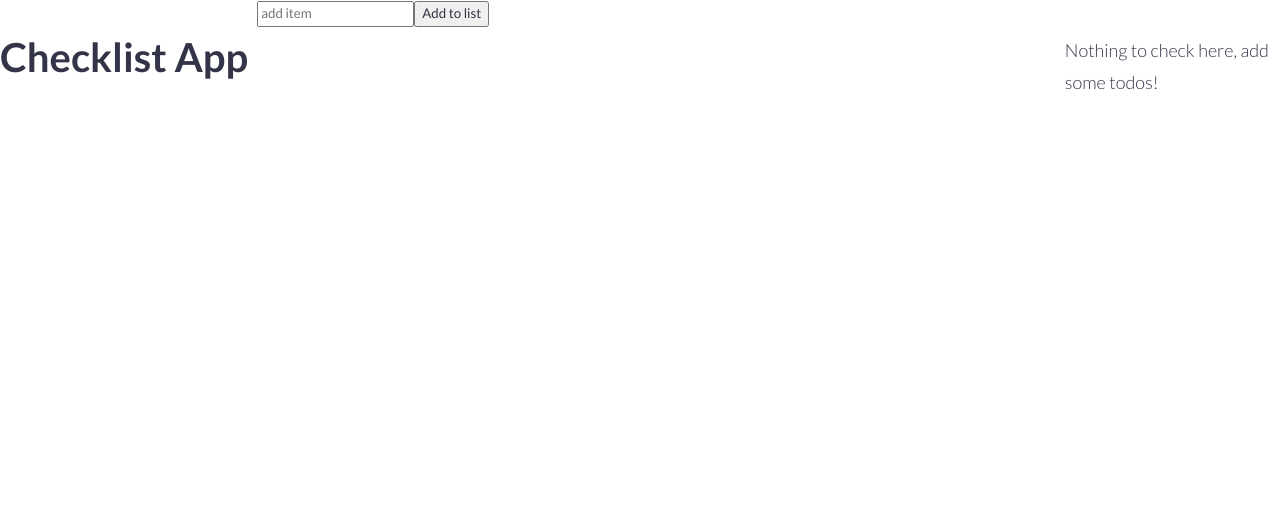
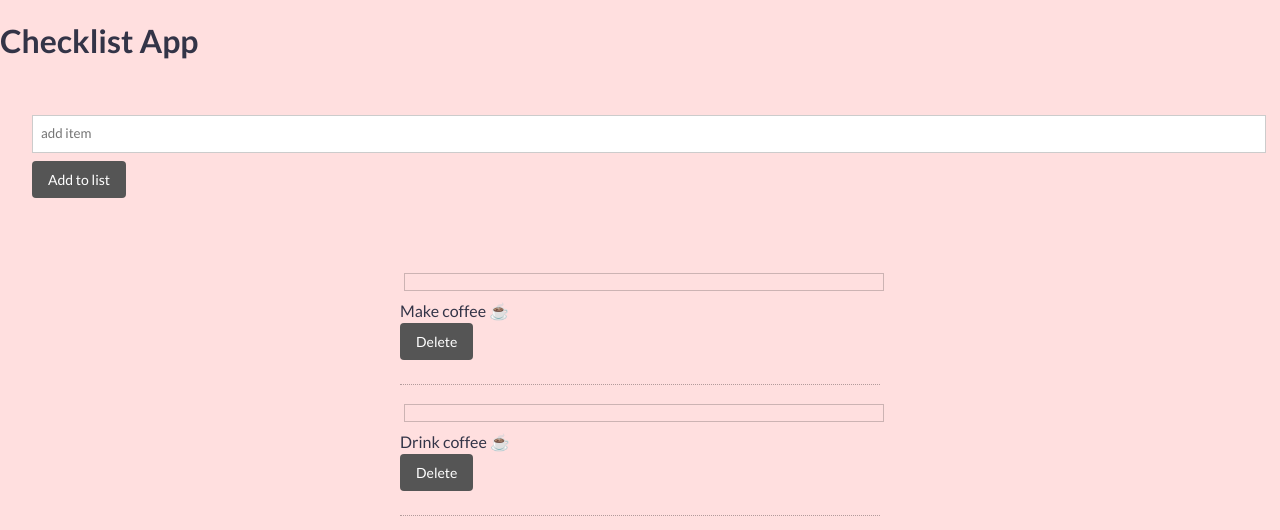
Before and after one commit to aniasobo/mvc-js, a plain HTML site: page index.html in a window 1280 px wide. Drawn offline with Linux system fonts and the light colour scheme.

Commit message:
Fix bugs, add Tachyons CSS classes

```diff
--- a/index.html
+++ b/index.html
@@ -6,12 +6,13 @@
   <meta http-equiv="X-UA-Compatible" content="ie=edge">
 
   <title>Checklist App</title>
+  <link rel="stylesheet" href="styles.css">
+</head>
 
-  <link rel="stylesheet" href="styles.css" />
-</head>
-<body>
+<body class="near-black bg-washed-red">
   <div id="root"></div>
 
   <script src="script.js"></script>
+
 </body>
 </html>
--- a/script.js
+++ b/script.js
@@ -1,10 +1,7 @@
 class Model {
   constructor() {
-    this.list = JSON.parse(localStorage.getItem('list')) || [];
-    // [
-    //   { id: 0, text: "Make coffee ☕️", checked: false},
-    //   { id: 1, text: "Drink coffee ☕️", checked: false},
-    // ]
+    this.list = JSON.parse(localStorage.getItem('list')) || [{ id: 0, text: "Make coffee ☕️", checked: false},
+    { id: 1, text: "Drink coffee ☕️", checked: false}];
   }
 
   addItem(item) {
@@ -17,28 +14,24 @@ class Model {
     this.list.push(newItem);
 
     this._commit(this.list);
-
-    this.onChange(this.list);
   }
 
   editItem(id, newText) {
     this.list = this.list.map(item => item.id === id ? { id: item.id, text: newText, complete: item.complete } : item);
 
     this._commit(this.list);
-
-    this.onChange(this.list);
   }
 
   deleteItem(id) {
     this.list = this.list.filter(item => item.id !== id);
 
     this._commit(this.list);
-
-    this.onChange(this.list);
   }
 
   toggleCheckOnItem(id) {
     this.list = this.list.map(item => item.id === id ? { id: item.id, text: item.text, complete: !item.complete } : item);
+
+    this._commit(this.list);
   }
 
   bindListChange(callback) {
@@ -57,7 +50,7 @@ class View {
     this.app = this.getDOMelement('#root');
 
     // title
-    this.title = this.createDOMelement('h1');
+    this.title = this.createDOMelement('h1', 'lh-title');
     this.title.textContent = 'Checklist App';
 
     // form with input and submit
@@ -66,16 +59,16 @@ class View {
     this.input.type = 'text';
     this.input.placeholder = 'add item';
     this.input.name = 'new item';
-    this.submitButton = this.createDOMelement('button');
+    this.submitButton = this.createDOMelement('a');
     this.submitButton.textContent = 'Add to list';
 
     this.form.append(this.input, this.submitButton);
 
     // list element
-    this.list = this.createDOMelement('ul', 'checklist');
+    this.list = this.createDOMelement('ul');
     this.app.append(this.title, this.form, this.list);
 
-    this._temporaryItemText;
+    this._temporaryItemText = '';
     this._initLocalListeners();
   }
 
@@ -106,7 +99,7 @@ class View {
         const li = this.createDOMelement('li');
         li.id = item.id;
 
-        const checkbox = this.createDOMelement('input');
+        const checkbox = this.createDOMelement('input', 'mr2');
         checkbox.type = 'checkbox';
         checkbox.checked = item.complete;
 
@@ -115,14 +108,14 @@ class View {
         span.classList.add('editable');
 
         if (item.complete) {
-          const strike = this.createDOMelement('s');
+          const strike = this.createDOMelement('s', 'strike');
           strike.textContent = item.text;
           span.append(strike);
         } else {
           span.textContent = item.text;
         }
 
-        const deleteButton = this.createDOMelement('button', 'delete');
+        const deleteButton = this.createDOMelement('a');
         deleteButton.textContent = 'Delete';
 
         li.append(checkbox, span, deleteButton);
@@ -138,7 +131,7 @@ class View {
 
       if (this._itemText) {
         handler(this._itemText);
-        this._resetInput;
+        this._resetInput();
       }
     });
   }
@@ -194,11 +187,11 @@ class Controller {
     this.model = model;
     this.view = view;
     this.onChange(this.model.list);
+    this.model.bindListChange(this.onChange);
     this.view.bindAddItem(this.handleAddition);
     this.view.bindDeleteItem(this.handleDeletion);
     this.view.bindToggleItem(this.handleToggle);
     this.view.bindEditItem(this.handleEdition);
-    this.model.bindListChange(this.onChange);
   }
 
   onChange = list => {
--- a/styles.css
+++ b/styles.css
@@ -12,63 +12,12 @@ body {
   font-size: 100%;
 }
 
-#root {
-  display: grid;
-  grid-template-columns: 1fr 3fr 1fr;
-  grid-template-rows: 1fr;
-  grid-column-gap: 2px;
-  }
-
 /* ROOT FONT STYLES */
 
 * {
   font-family: 'Lato', Helvetica, sans-serif;
   color: #333447;
   line-height: 1.5;
-}
-
-/* TYPOGRAPHY */
-
-h1 {
-  font-size: 2.5rem;
-}
-
-h2 {
-  font-size: 2rem;
-}
-
-h3 {
-  font-size: 1.375rem;
-}
-
-h4 {
-  font-size: 1.125rem;
-}
-
-h5 {
-  font-size: 1rem;
-}
-
-h6 {
-  font-size: 0.875rem;
-}
-
-p {
-  font-size: 1.125rem;
-  font-weight: 200;
-  line-height: 1.8;
-}
-
-.font-light {
-  font-weight: 300;
-}
-
-.font-regular {
-  font-weight: 400;
-}
-
-.font-heavy {
-  font-weight: 700;
 }
 
 /* POSITIONING */
@@ -90,3 +39,109 @@ p {
 .justify {
   text-align: justify;
 }
+
+/* TACHYONS CLASSES */
+
+.near-black {
+  color:#111;
+}
+
+.bg-washed-red {
+  background-color:#ffdfdf;
+}
+
+form {
+  color:rgba(0,0,0,.8);
+  padding:2rem;
+}
+
+input {
+  -webkit-appearance:none;-moz-appearance:none;
+  border-style:solid;
+  border-width:1px;
+  border-color:rgba(0,0,0,.2);
+  margin-bottom:.5rem;
+  padding:.5rem;
+  width:100%;
+  display:block;
+}
+
+.mr2 {
+  margin-right:.5rem;
+}
+
+a {
+  text-decoration:none;
+  font-size:.875rem;
+  opacity:1;
+  border-radius:.25rem;
+  padding-top:.5rem;
+  padding-bottom:.5rem;
+  padding-left:1rem;
+  padding-right:1rem;
+  margin-bottom:.5rem;
+  display:inline-block;
+  background-color:#555;
+  color:#fff;
+}
+
+a:focus, a:hover {
+  transition:opacity .15s ease-in;
+  opacity:.5;
+}
+
+a, a:active, a:focus, a:hover, a:link, a:visited {
+  transition:color .15s ease-in;
+}
+
+a:focus {
+  outline:1px dotted currentColor;
+}
+
+a:active {
+  opacity:.8;
+  transition:opacity .15s ease-out;
+}
+
+ul {
+  padding-left:0;
+  list-style-type:none;
+  max-width:30em;
+  margin-left:auto;
+  margin-right:auto;
+}
+
+p {
+  line-height:1.5;
+  font-size:1rem;
+  max-width:20em;
+}
+
+.strike {
+  text-decoration:line-through;
+}
+
+li {
+  line-height:1.5;
+  padding-top:1rem;
+  padding-bottom:1rem;
+  border-style:solid;
+  border-width:1px;
+  border-top-width:0;
+  border-left-width:0;
+  border-style:dotted;
+  border-right-width:0;
+  border-color:rgba(0,0,0,.3);
+
+}
+
+span {
+  font-size:1rem;
+  display:block;
+  line-height:1.5;
+  max-width:30em;
+}
+
+.lh-title {
+  line-height:1.25;
+}
```
